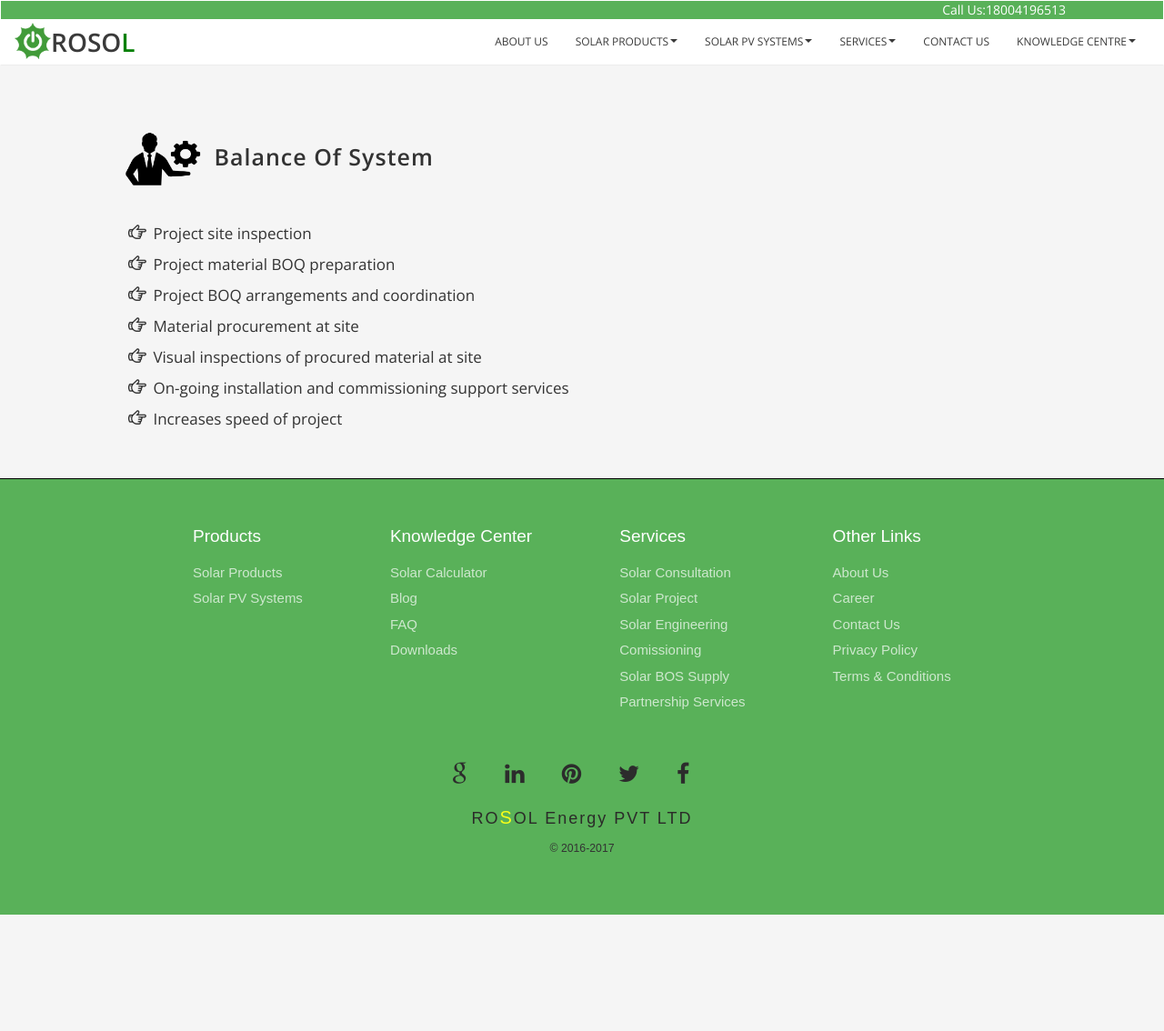
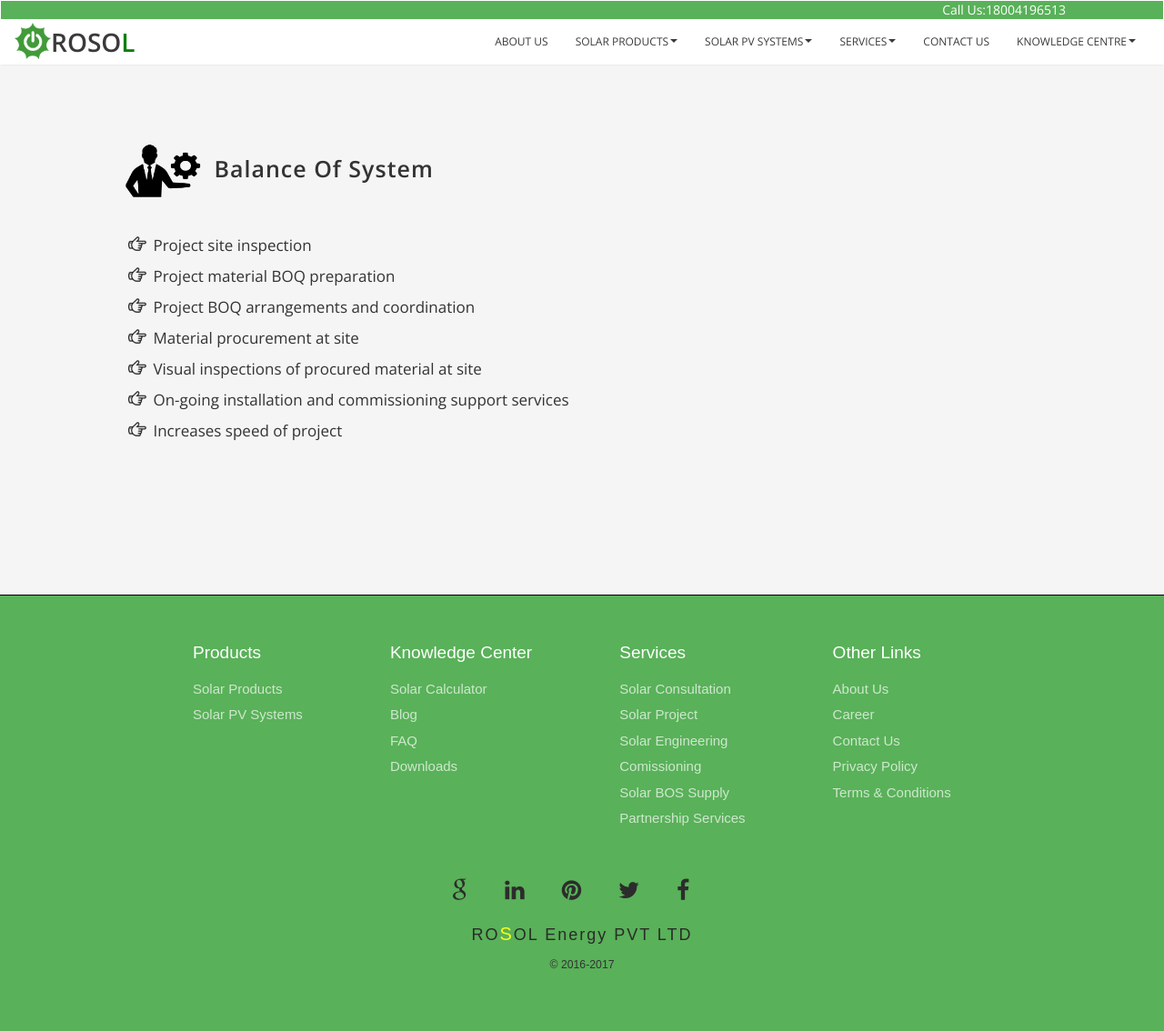
Before and after one commit to rosol-India/rosol-india, a Jekyll site: the page built from bos.html, in a window 1280 px wide. Shown: the whole page at 91% size. Built offline with Jekyll 4.4.1, drawn with Linux system fonts in a browser that asks for light colours; nearby versions of some CDN libraries; some web fonts are replaced; before the commit the page ends 1006 px from its top, so only the background shows below that.

Commit message:
Update solarp.css

```diff
--- a/css/solarp.css
+++ b/css/solarp.css
@@ -1,6 +1,7 @@
 #one,#two,#three,#four,#five,#six{
 	width:99%;
-	padding:1% 10%;
+	padding:2% 10%;
+	padding-bottom: 10%;
 }
 #head{
 	font-size: 35px;
```
